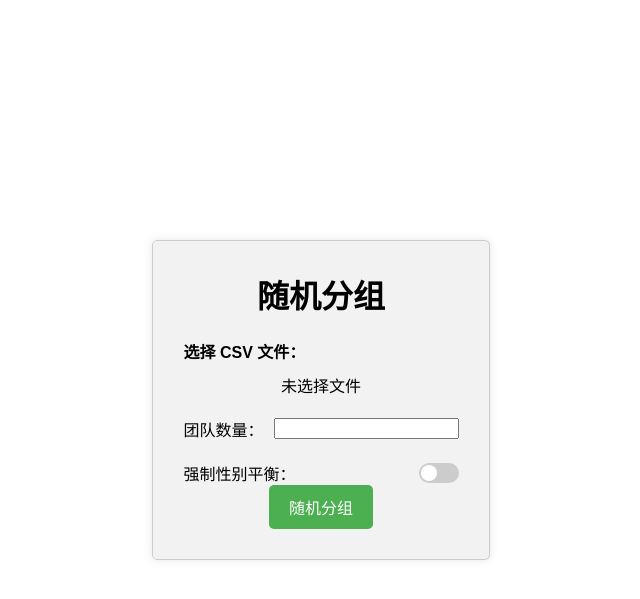
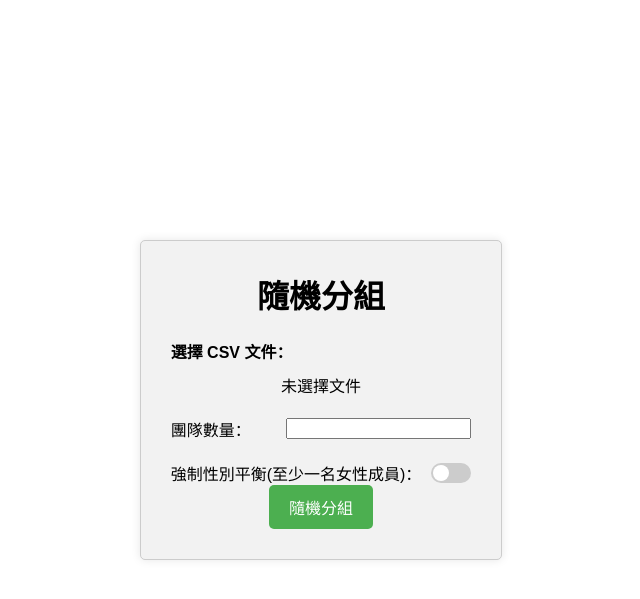
Before and after one commit to jerrywang1974/draw-team-grouping, a Flask app: page / in a window 1280 px wide. Shown: the top 599 px of the page, without its empty margins (319-959 px from the left). Run offline with Flask 3, Linux system fonts and the light colour scheme.

Commit message:
change Chinese version

```diff
--- a/app.py
+++ b/app.py
@@ -71,10 +71,10 @@ def randomize():
     pdf.set_font('simsun', '', 12)
 
     # Add the content to the PDF
-    pdf.cell(0, 10, '随机分组结果', ln=True, align='C')
+    pdf.cell(0, 10, '隨機分組結果', ln=True, align='C')
     pdf.ln(10)
     for i, team in enumerate(teams, start=1):
-        pdf.cell(0, 10, f'团队 {i}', ln=True)
+        pdf.cell(0, 10, f'團隊-{i}', ln=True)
         for member in team:
             pdf.cell(0, 8, f'{member["Name"]} ({member["Gender"]})', ln=True)
         pdf.ln(5)
--- a/templates/index.html
+++ b/templates/index.html
@@ -2,7 +2,7 @@
 <html lang="zh-CN">
 <head>
     <meta charset="UTF-8">
-    <title>随机分组</title>
+    <title>隨機分組</title>
     <style>
         body {
             font-family: Arial, sans-serif;
@@ -140,25 +140,25 @@
 <body>
     <div class="container">
         <div class="form-wrapper">
-            <h1>随机分组</h1>
+            <h1>隨機分組</h1>
             <form action="{{ url_for('randomize') }}" method="POST" enctype="multipart/form-data">
                 <label class="file-label">
-                    选择 CSV 文件：
+                    選擇 CSV 文件：
                     <input type="file" name="csv_file" class="file-input" required>
                 </label>
-                <span class="file-name">未选择文件</span>
+                <span class="file-name">未選擇文件</span>
                 <label class="option-wrapper">
-                    <span class="option-label">团队数量：</span>
+                    <span class="option-label">團隊數量：</span>
                     <input type="number" name="num_teams" min="1" required>
                 </label>
                 <label class="option-wrapper">
-                    <span class="option-label">强制性别平衡：</span>
+                    <span class="option-label">強制性別平衡(至少一名女性成員)：</span>
                     <label class="switch">
                         <input type="checkbox" name="force_female_balance">
                         <span class="slider round"></span>
                     </label>
                 </label>
-                <button type="submit" class="submit-btn">随机分组</button>
+                <button type="submit" class="submit-btn">隨機分組</button>
             </form>
         </div>
     </div>
--- a/templates/result.html
+++ b/templates/result.html
@@ -1,7 +1,7 @@
 <!DOCTYPE html>
 <html>
 <head>
-    <title>Random Team Generator</title>
+    <title>隨機分組配對結果</title>
     <style>
         body {
             font-family: Arial, sans-serif;
@@ -41,7 +41,7 @@
 <body>
     <div class="container">
         <div class="result-wrapper">
-            <h1>Random Team Generator</h1>
+            <h1>隨機分組配對結果</h1>
             {% for team in teams %}
                 <div class="team">
                     <p class="team-title">Team {{ loop.index }}</p>
```
Also changed, not shown: README.md.
